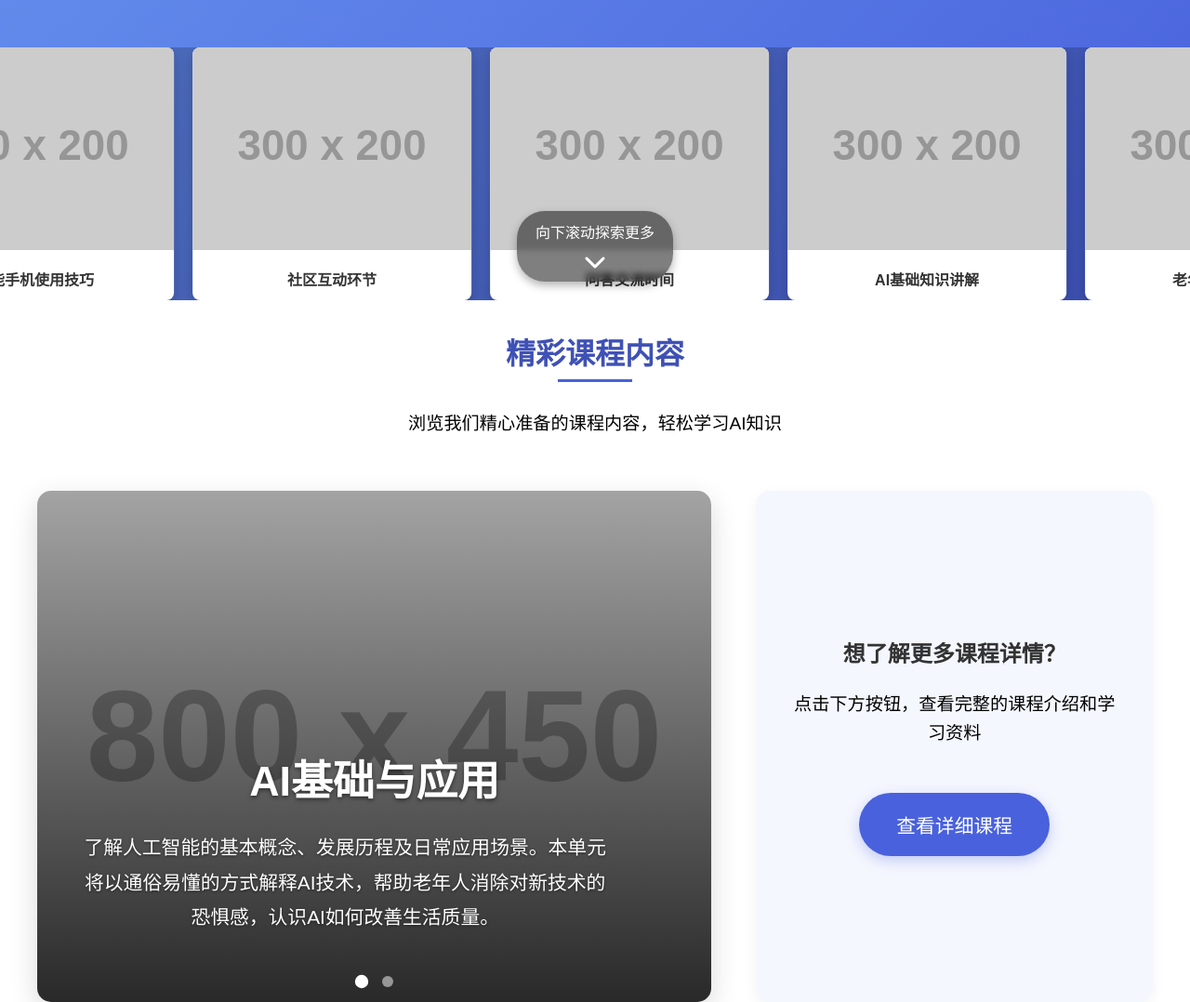
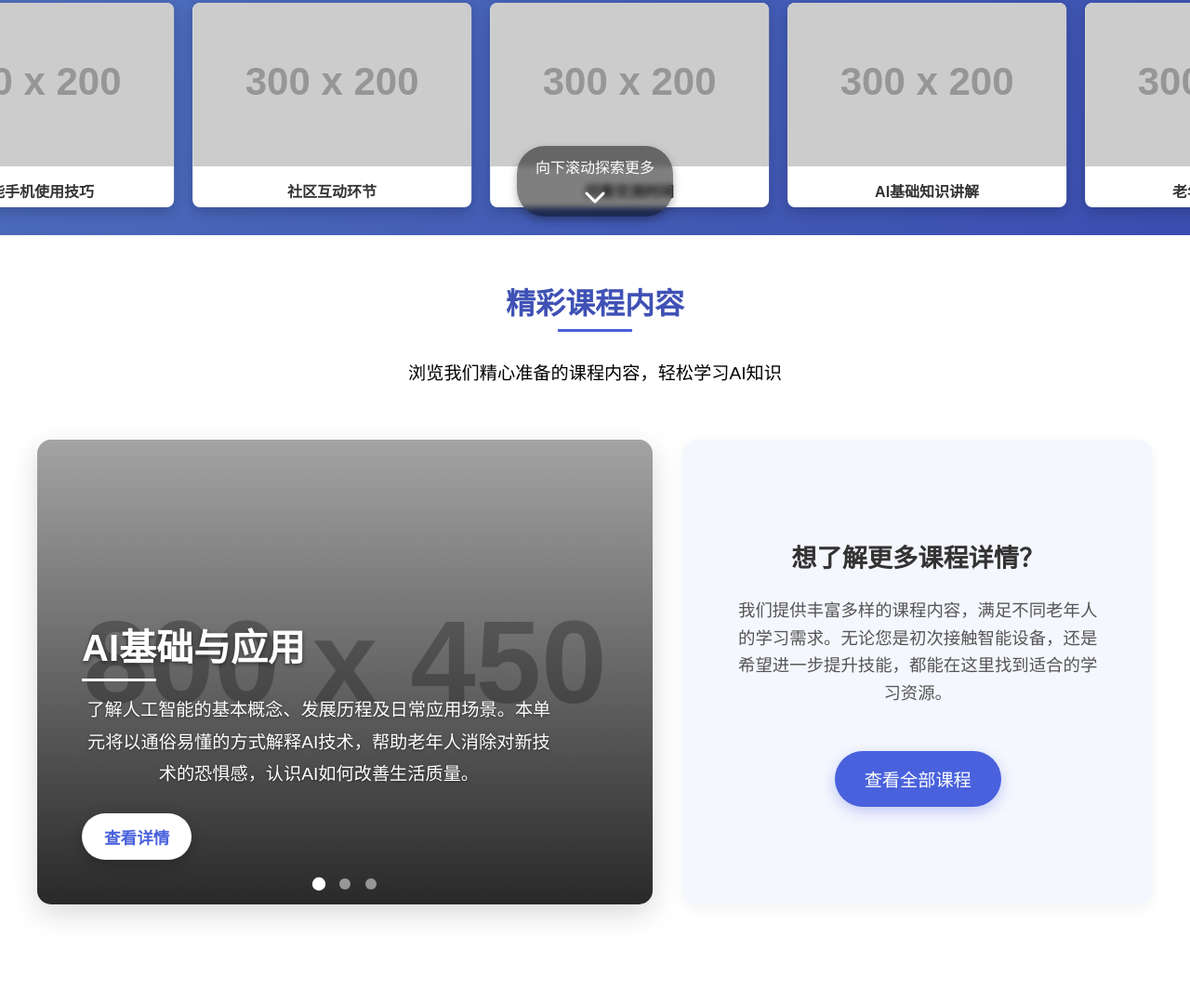
Before and after one commit to LeGazeon/legazeon.github.io, a plain HTML site: page index.html in a window 1280 px wide. Shown: the part 547-1625 px from the top of the page at 93% size. Drawn offline with Linux system fonts and the light colour scheme; placeholder pictures from the web are drawn by us.

Commit message:
Update index.html

```diff
--- a/index.html
+++ b/index.html
@@ -128,16 +128,19 @@
             display: flex;
             flex-direction: column;
             padding-top: 70px; /* 为固定导航栏预留空间 */
+            height: 100vh; /* 限制高度，避免超出屏幕 */
+            overflow: hidden; /* 避免内容溢出 */
         }
 
         .welcome-top {
-            height: 66vh;
+            height: 60vh; /* 减少高度，之前是66vh */
             width: 100%;
             display: flex;
             justify-content: center;
             align-items: center;
             padding: 3rem;
             position: relative;
+            z-index: 2; /* 确保内容显示在上层 */
         }
 
         .welcome-content {
@@ -156,34 +159,69 @@
         }
 
         .welcome-gallery {
-            height: 34vh;
+            height: 40vh; /* 调整高度以匹配总高度为100vh */
             width: 100%;
             position: relative;
-            overflow: hidden;
+            overflow: visible; /* 修改为visible以允许内容溢出不被裁剪 */
             background-color: rgba(0, 0, 0, 0.2);
+            position: relative;
+            z-index: 1;
+            padding-top: 30px; /* 添加顶部内边距，为放大的图片提供更多空间 */
+        }
+
+        /* 添加伪元素实现平滑过渡 */
+        .welcome-gallery::before {
+            content: '';
+            position: absolute;
+            top: -50px;
+            left: 0;
+            width: 100%;
+            height: 50px;
+            background: linear-gradient(to bottom, rgba(73, 97, 220, 0), rgba(0, 0, 0, 0.2));
+            z-index: 3;
+            pointer-events: none; /* 确保伪元素不会阻止鼠标事件 */
         }
 
         .gallery-container {
             display: flex;
             position: absolute;
-            height: 100%;
+            height: calc(100% - 30px); /* 减去顶部内边距的高度 */
             animation: slideGallery 25s linear infinite;
+            padding: 10px 0; /* 添加内边距使元素有空间放大而不被遮挡 */
         }
 
         .gallery-item {
             min-width: 300px;
-            height: 100%;
+            height: calc(100% - 20px); /* 调整高度，为放大腾出空间 */
             margin: 0 10px;
             background-color: #fff;
             border-radius: 8px;
             overflow: hidden;
             box-shadow: 0 5px 15px rgba(0, 0, 0, 0.2);
+            transition: all 0.3s ease;
+            transform-style: preserve-3d;
+            perspective: 1000px;
+            position: relative; /* 添加定位 */
+            z-index: 1; /* 默认z-index */
+            transform-origin: center center; /* 确保从中心放大 */
+        }
+
+        /* 添加图廊项的悬停效果 */
+        .gallery-item:hover {
+            transform: scale(1.1);
+            z-index: 10; /* 提高z-index使其显示在顶层 */
+            box-shadow: 0 10px 30px rgba(0, 0, 0, 0.4);
         }
 
         .gallery-img {
             width: 100%;
             height: 80%;
             object-fit: cover;
+            transition: all 0.5s ease;
+        }
+
+        .gallery-item:hover .gallery-img {
+            transform: scale(1.05);
         }
 
         .gallery-caption {
@@ -273,26 +311,27 @@
             margin-top: 0.5rem;
         }
 
-        /* 课程内容区域样式 */
+        /* 课程内容区域样式 - 恢复左右结构但优化设计 */
         .course-container {
             display: flex;
             width: 100%;
             max-width: 1200px;
             margin: 2rem auto;
-            gap: 3rem;
+            gap: 2rem;
         }
 
         .course-slider {
-            flex: 2;
+            flex: 3; /* 增加比例 */
             position: relative;
             overflow: hidden;
-            height: 550px;
+            height: 500px;
             border-radius: 15px;
             box-shadow: 0 10px 30px rgba(0, 0, 0, 0.15);
+            background: linear-gradient(135deg, #f5f7ff, #e8eeff);
         }
 
         .course-action {
-            flex: 1;
+            flex: 2; /* 增加比例 */
             display: flex;
             flex-direction: column;
             justify-content: center;
@@ -302,6 +341,33 @@
             background: rgba(73, 97, 220, 0.05);
             border-radius: 15px;
             box-shadow: 0 5px 15px rgba(0, 0, 0, 0.05);
+        }
+
+        .course-more {
+            font-size: 1.7rem;
+            margin-bottom: 1.5rem;
+            color: #333;
+        }
+
+        .course-action p {
+            font-size: 1.15rem;
+            margin-bottom: 2rem;
+            line-height: 1.6;
+            color: #555;
+            max-width: 90%;
+        }
+
+        .btn-course-details {
+            display: inline-block;
+            padding: 1rem 2rem;
+            background: #4961DC;
+            color: white;
+            font-size: 1.2rem;
+            border-radius: 50px;
+            text-decoration: none;
+            box-shadow: 0 5px 15px rgba(73, 97, 220, 0.3);
+            transition: all 0.3s;
+            margin-top: 1rem;
         }
 
         .course-card {
@@ -317,6 +383,7 @@
             justify-content: flex-end;
             padding: 3rem;
             color: white;
+            overflow: hidden; /* 防止内容溢出 */
         }
 
         .course-card.active {
@@ -337,20 +404,52 @@
         .course-content {
             position: relative;
             z-index: 1;
+            display: flex;
+            flex-direction: column;
+            align-items: flex-start;
+            max-width: 90%;
         }
 
         .course-title {
-            font-size: 2.8rem;
+            font-size: 2.5rem;
             margin-bottom: 1.5rem;
             text-shadow: 0 2px 4px rgba(0, 0, 0, 0.5);
+            position: relative;
+        }
+
+        .course-title::after {
+            content: '';
+            position: absolute;
+            bottom: -10px;
+            left: 0;
+            width: 80px;
+            height: 3px;
+            background: #fff;
         }
 
         .course-description {
-            font-size: 1.3rem;
+            font-size: 1.2rem;
             line-height: 1.8;
             margin-bottom: 1.5rem;
             text-shadow: 0 1px 3px rgba(0, 0, 0, 0.5);
-            max-width: 90%;
+        }
+
+        .course-button {
+            padding: 0.8rem 1.5rem;
+            background: white;
+            color: #4961DC;
+            border: none;
+            border-radius: 30px;
+            font-size: 1.1rem;
+            font-weight: bold;
+            cursor: pointer;
+            transition: all 0.3s ease;
+            box-shadow: 0 5px 15px rgba(0, 0, 0, 0.2);
+        }
+
+        .course-button:hover {
+            transform: translateY(-3px);
+            box-shadow: 0 8px 20px rgba(0, 0, 0, 0.3);
         }
 
         .slider-nav {
@@ -377,32 +476,42 @@
             transform: scale(1.2);
         }
 
-        .course-more {
-            font-size: 1.5rem;
-            margin-bottom: 1.5rem;
-            color: #333;
+        .section-title {
+            position: relative;
+            display: inline-block;
+            margin-bottom: 2.5rem;
         }
 
-        .btn-course-details {
-            display: inline-block;
-            padding: 1.2rem 2.5rem;
+        .section-title::after {
+            content: '';
+            position: absolute;
+            bottom: -10px;
+            left: 50%;
+            transform: translateX(-50%);
+            width: 80px;
+            height: 3px;
             background: #4961DC;
-            color: white;
-            font-size: 1.3rem;
-            border-radius: 50px;
-            text-decoration: none;
-            box-shadow: 0 5px 15px rgba(73, 97, 220, 0.3);
-            transition: all 0.3s;
-            margin-top: 1.5rem;
         }
 
-        .btn-course-details:hover {
-            background: #3F51B5;
-            transform: translateY(-5px);
-            box-shadow: 0 8px 25px rgba(73, 97, 220, 0.4);
+        footer {
+            background-color: #333;
+            color: white;
+            text-align: center;
+            padding: 2rem;
         }
 
-        /* 视频列表样式 */
+        .section-reveal {
+            opacity: 0;
+            transform: translateY(30px);
+            transition: opacity 1s ease, transform 1s ease;
+        }
+
+        .section-reveal.visible {
+            opacity: 1;
+            transform: translateY(0);
+        }
+
+        /* 视频列表样式 - 恢复之前删除的样式 */
         .video-list {
             width: 100%;
             max-width: 900px;
@@ -495,41 +604,6 @@
             background-color: #3F51B5;
         }
 
-        .section-title {
-            position: relative;
-            display: inline-block;
-            margin-bottom: 2.5rem;
-        }
-
-        .section-title::after {
-            content: '';
-            position: absolute;
-            bottom: -10px;
-            left: 50%;
-            transform: translateX(-50%);
-            width: 80px;
-            height: 3px;
-            background: #4961DC;
-        }
-
-        footer {
-            background-color: #333;
-            color: white;
-            text-align: center;
-            padding: 2rem;
-        }
-
-        .section-reveal {
-            opacity: 0;
-            transform: translateY(30px);
-            transition: opacity 1s ease, transform 1s ease;
-        }
-
-        .section-reveal.visible {
-            opacity: 1;
-            transform: translateY(0);
-        }
-
         @media (max-width: 768px) {
             .navbar {
                 padding: 0 5%;
@@ -541,17 +615,19 @@
                 height: 100vh;
                 width: 100%;
                 top: 70px;
-                left: -100%;
+                left: auto;
+                right: -100%;
                 flex-direction: column;
                 align-items: center;
                 justify-content: flex-start;
                 padding-top: 2rem;
                 transition: all 0.5s ease;
-                box-shadow: 0 5px 10px rgba(0, 0, 0, 0.1);
+                box-shadow: -5px 0 10px rgba(0, 0, 0, 0.1);
             }
 
             .nav-links.active {
-                left: 0;
+                left: auto;
+                right: 0;
             }
 
             .nav-links li {
@@ -572,7 +648,6 @@
 
             .course-container {
                 flex-direction: column;
-                gap: 2rem;
             }
 
             .course-slider {
@@ -705,7 +780,7 @@
         </div>
     </section>
 
-    <!-- 图文介绍栏目 - 左右结构 -->
+    <!-- 图文介绍栏目 - 修改回左右结构但优化设计 -->
     <section id="articles" class="section-reveal">
         <h2 class="section-title">精彩课程内容</h2>
         <p>浏览我们精心准备的课程内容，轻松学习AI知识</p>
@@ -718,6 +793,7 @@
                     <div class="course-content">
                         <h3 class="course-title">AI基础与应用</h3>
                         <p class="course-description">了解人工智能的基本概念、发展历程及日常应用场景。本单元将以通俗易懂的方式解释AI技术，帮助老年人消除对新技术的恐惧感，认识AI如何改善生活质量。</p>
+                        <button class="course-button">查看详情</button>
                     </div>
                 </div>
 
@@ -726,6 +802,16 @@
                     <div class="course-content">
                         <h3 class="course-title">智能设备使用</h3>
                         <p class="course-description">掌握智能手机和智能家居设备的基本操作方法。从语音助手、拍照识别到健康监测应用，本单元将通过实践演示，帮助老年人熟练使用现代智能设备，享受科技便利。</p>
+                        <button class="course-button">查看详情</button>
+                    </div>
+                </div>
+
+                <!-- 第三个单元卡片 -->
+                <div class="course-card" style="background-image: url('https://via.placeholder.com/800x450?text=在线服务指南');">
+                    <div class="course-content">
+                        <h3 class="course-title">在线服务指南</h3>
+                        <p class="course-description">学习使用常见的在线服务，如视频通话、网上购物、在线挂号等。本单元将手把手教您如何安全、便捷地使用各类网络服务，轻松融入数字生活。</p>
+                        <button class="course-button">查看详情</button>
                     </div>
                 </div>
 
@@ -733,14 +819,15 @@
                 <div class="slider-nav">
                     <span class="slider-dot active" data-index="0"></span>
                     <span class="slider-dot" data-index="1"></span>
+                    <span class="slider-dot" data-index="2"></span>
                 </div>
             </div>
 
             <!-- 右侧操作区域 -->
             <div class="course-action">
                 <h3 class="course-more">想了解更多课程详情？</h3>
-                <p>点击下方按钮，查看完整的课程介绍和学习资料</p>
-                <a href="course-details.html" class="btn-course-details">查看详细课程</a>
+                <p>我们提供丰富多样的课程内容，满足不同老年人的学习需求。无论您是初次接触智能设备，还是希望进一步提升技能，都能在这里找到适合的学习资源。</p>
+                <a href="course-details.html" class="btn-course-details">查看全部课程</a>
             </div>
         </div>
     </section>
@@ -804,6 +891,28 @@
             const navbar = document.querySelector('.navbar');
             const hamburger = document.querySelector('.hamburger');
             const navLinksContainer = document.querySelector('.nav-links');
+            const galleryItems = document.querySelectorAll('.gallery-item');
+
+            // 给图廊项添加鼠标移动倾斜效果
+            galleryItems.forEach(item => {
+                item.addEventListener('mousemove', function(e) {
+                    const rect = this.getBoundingClientRect();
+                    const x = e.clientX - rect.left; // 鼠标在元素内的X位置
+                    const y = e.clientY - rect.top;  // 鼠标在元素内的Y位置
+
+                    // 计算倾斜角度，最大为5度
+                    const tiltX = (y / rect.height * 10 - 5).toFixed(2);
+                    const tiltY = ((x / rect.width * 10 - 5) * -1).toFixed(2);
+
+                    // 应用transform
+                    this.style.transform = `scale(1.1) rotateX(${tiltX}deg) rotateY(${tiltY}deg)`;
+                });
+
+                // 鼠标离开时恢复原状
+                item.addEventListener('mouseleave', function() {
+                    this.style.transform = 'scale(1) rotateX(0) rotateY(0)';
+                });
+            });
 
             // 导航链接点击事件
             navLinks.forEach(link => {
@@ -924,6 +1033,13 @@
                 }, 6000);
             });
 
+            // 课程卡片按钮点击事件
+            document.querySelectorAll('.course-button').forEach(button => {
+                button.addEventListener('click', function() {
+                    window.location.href = 'course-details.html';
+                });
+            });
+
             // 调整窗口大小时
             window.addEventListener('resize', function() {
                 if (window.innerWidth > 768 && navLinksContainer.classList.contains('active')) {
```
